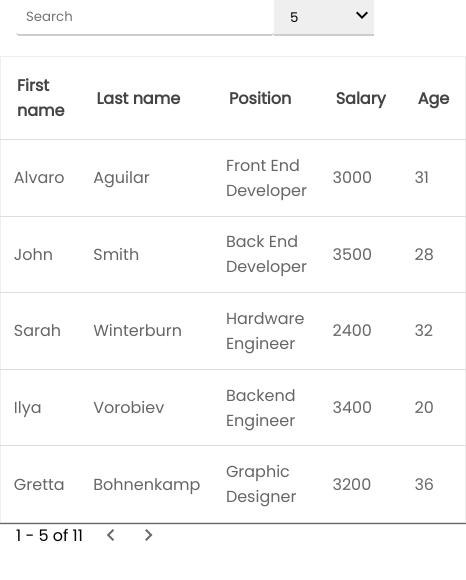
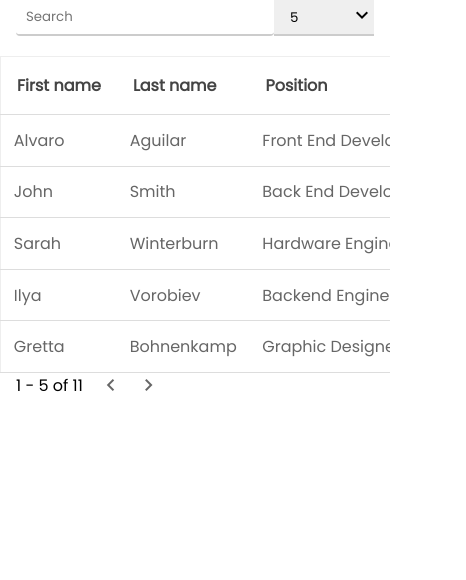
Before and after one commit to giorgi-gagloshvili/Data-tables, a plain HTML site: page index.html in a window 390 px wide. Shown: the whole page, 466 px wide, since content can reach past the window. Drawn offline with Linux system fonts and the light colour scheme.

Commit message:
responsive table

```diff
--- a/css/styles.css
+++ b/css/styles.css
@@ -15,6 +15,9 @@ html, body {
 	justify-content: space-between;
 	padding: 0 1rem;
 }
+.table-container {
+	overflow-x: auto;
+}
 .table {
 	width: 100%;
 	border-collapse: collapse;
@@ -25,17 +28,20 @@ html, body {
 	overflow-x: auto;
 }
 .table thead {
+
+}
+.table th, .table td {
+	white-space: nowrap;
 	border-bottom: 1px solid #ddd;
+	text-align: left;
 }
-.table tr th {
+.table  th {
 	padding: 1rem;
-	text-align: left;
 	color: #444;
 }
 .table tr td {
 	padding: .8rem;
 	color: #666;
-	border-bottom: 1px solid #ddd;
 }
 
 
@@ -90,3 +96,9 @@ html, body {
 	display: flex;
 	padding: 0 1rem;
 }
+
+@media(max-width: 640px) {
+	.search-card {
+		width: auto;
+	}
+}
--- a/index.html
+++ b/index.html
@@ -2,6 +2,7 @@
 <html lang="en">
   <head>
     <meta charset="UTF-8" />
+    <meta name="viewport" content="width=device-width, initial-scale=1" />
     <title>Data Table</title>
     <link
       rel="stylesheet"
```
